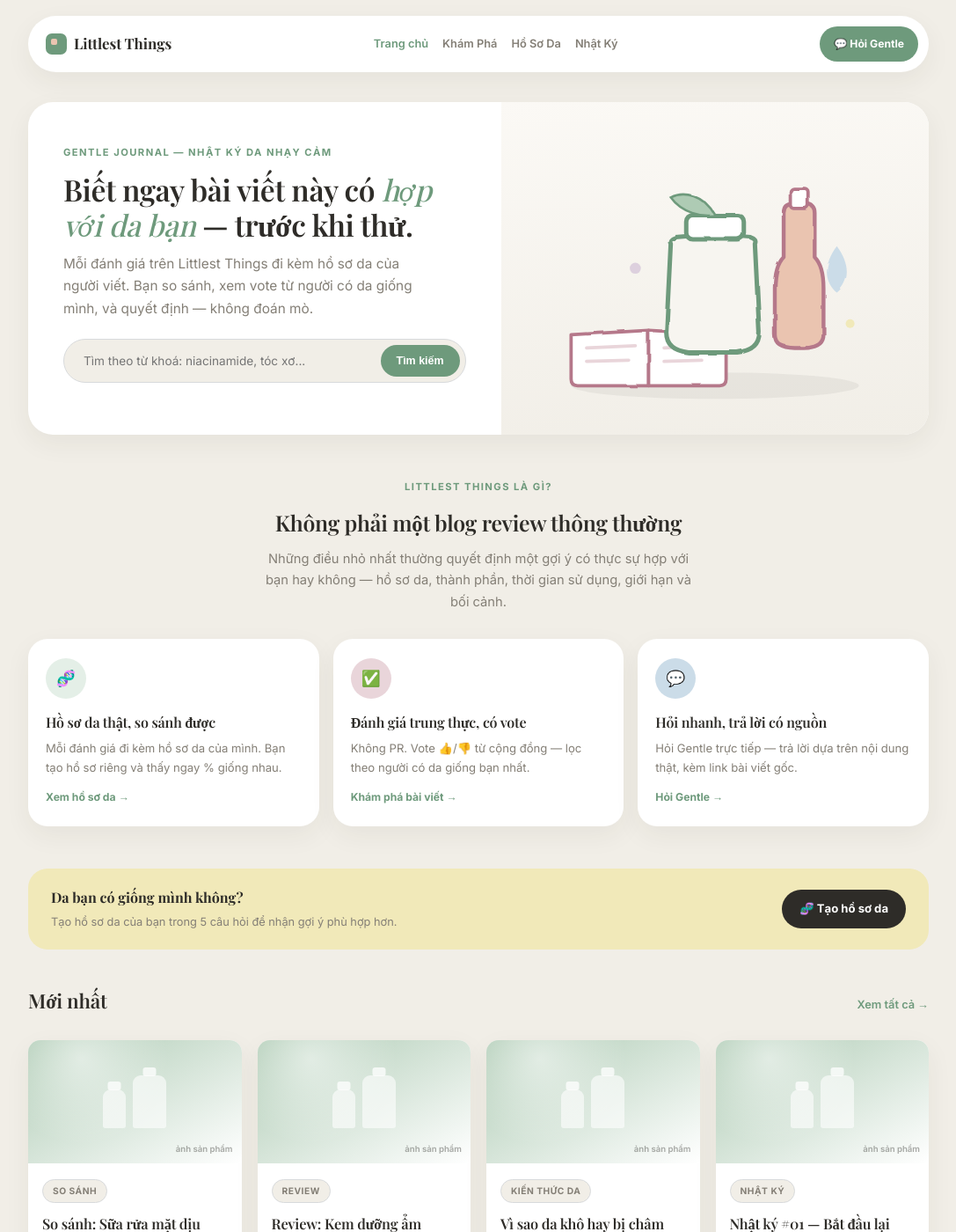
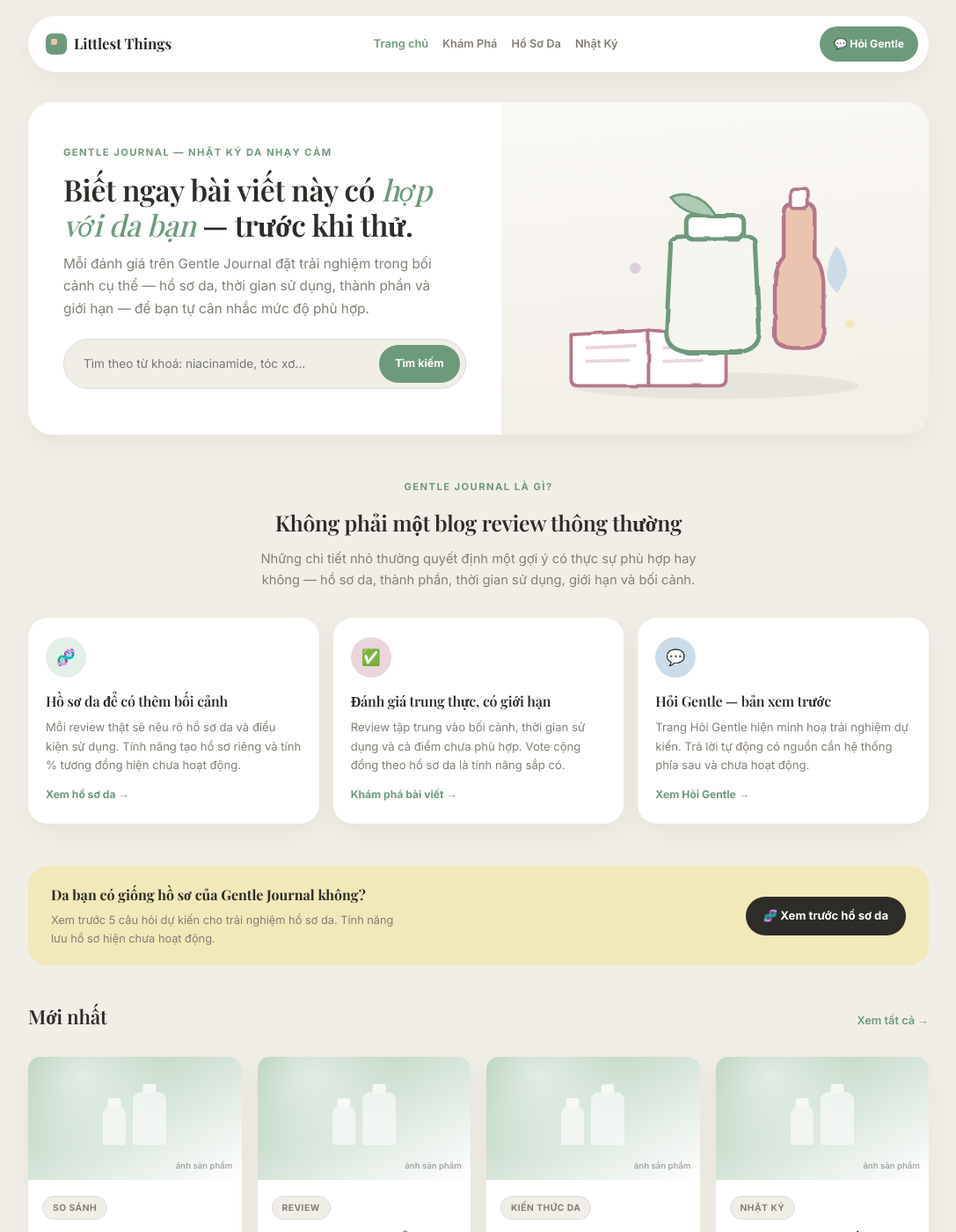
Before and after one commit to gentle-journal/gentle-journal, a Jekyll site: the page built from index.html, in a window 1280 px wide and 1400 px high. Shown: the whole window at 88% size, without its empty margins (96-1183 px from the left). Built offline with Jekyll 4.4.1, drawn with Linux system fonts in a browser that asks for light colours; some web fonts are replaced.

Commit message:
Make homepage placeholder features explicit

```diff
--- a/index.html
+++ b/index.html
@@ -7,11 +7,11 @@ title: Trang chủ
     <div class="hero-inner">
       <div class="eyebrow">Gentle Journal — Nhật Ký Da Nhạy Cảm</div>
       <h1>Biết ngay bài viết này có <span class="italic">hợp với da bạn</span> — trước khi thử.</h1>
-      <p class="sub">Mỗi đánh giá trên Littlest Things đi kèm hồ sơ da của người viết. Bạn so sánh, xem vote từ người có da giống mình, và quyết định — không đoán mò.</p>
-      <form class="search-bar" action="{{ '/kham-pha/' | relative_url }}" method="get">
-        <input type="text" name="q" placeholder="Tìm theo từ khoá: niacinamide, tóc xơ...">
-        <button class="go" type="submit">Tìm kiếm</button>
-      </form>
+      <p class="sub">Mỗi đánh giá trên Gentle Journal đặt trải nghiệm trong bối cảnh cụ thể — hồ sơ da, thời gian sử dụng, thành phần và giới hạn — để bạn tự cân nhắc mức độ phù hợp.</p>
+      <div class="search-bar" aria-label="Tìm kiếm — sắp có">
+        <input type="text" placeholder="Tìm theo từ khoá: niacinamide, tóc xơ..." disabled aria-disabled="true">
+        <span class="go" aria-disabled="true">Tìm kiếm</span>
+      </div>
     </div>
     <div class="hero-photo">
       <svg viewBox="0 0 340 300" fill="none">
@@ -36,19 +36,19 @@ title: Trang chủ
 </div>
 
 <div class="why">
-  <div class="eyebrow">Littlest Things là gì?</div>
+  <div class="eyebrow">Gentle Journal là gì?</div>
   <h2>Không phải một blog review thông thường</h2>
-  <p class="lead">Những điều nhỏ nhất thường quyết định một gợi ý có thực sự hợp với bạn hay không — hồ sơ da, thành phần, thời gian sử dụng, giới hạn và bối cảnh.</p>
+  <p class="lead">Những chi tiết nhỏ thường quyết định một gợi ý có thực sự phù hợp hay không — hồ sơ da, thành phần, thời gian sử dụng, giới hạn và bối cảnh.</p>
   <div class="value-grid">
-    <div class="vcard c1"><div class="circle">🧬</div><h3>Hồ sơ da thật, so sánh được</h3><p>Mỗi đánh giá đi kèm hồ sơ da của mình. Bạn tạo hồ sơ riêng và thấy ngay % giống nhau.</p><a class="link" href="{{ '/ho-so-da/' | relative_url }}">Xem hồ sơ da →</a></div>
-    <div class="vcard c2"><div class="circle">✅</div><h3>Đánh giá trung thực, có vote</h3><p>Không PR. Vote 👍/👎 từ cộng đồng — lọc theo người có da giống bạn nhất.</p><a class="link" href="{{ '/kham-pha/' | relative_url }}">Khám phá bài viết →</a></div>
-    <div class="vcard c3"><div class="circle">💬</div><h3>Hỏi nhanh, trả lời có nguồn</h3><p>Hỏi Gentle trực tiếp — trả lời dựa trên nội dung thật, kèm link bài viết gốc.</p><a class="link" href="{{ '/hoi-gentle/' | relative_url }}">Hỏi Gentle →</a></div>
+    <div class="vcard c1"><div class="circle">🧬</div><h3>Hồ sơ da để có thêm bối cảnh</h3><p>Mỗi review thật sẽ nêu rõ hồ sơ da và điều kiện sử dụng. Tính năng tạo hồ sơ riêng và tính % tương đồng hiện chưa hoạt động.</p><a class="link" href="{{ '/ho-so-da/' | relative_url }}">Xem hồ sơ da →</a></div>
+    <div class="vcard c2"><div class="circle">✅</div><h3>Đánh giá trung thực, có giới hạn</h3><p>Review tập trung vào bối cảnh, thời gian sử dụng và cả điểm chưa phù hợp. Vote cộng đồng theo hồ sơ da là tính năng sắp có.</p><a class="link" href="{{ '/kham-pha/' | relative_url }}">Khám phá bài viết →</a></div>
+    <div class="vcard c3"><div class="circle">💬</div><h3>Hỏi Gentle — bản xem trước</h3><p>Trang Hỏi Gentle hiện minh hoạ trải nghiệm dự kiến. Trả lời tự động có nguồn cần hệ thống phía sau và chưa hoạt động.</p><a class="link" href="{{ '/hoi-gentle/' | relative_url }}">Xem Hỏi Gentle →</a></div>
   </div>
 </div>
 
 <div class="promo">
-  <div><div class="txt">Da bạn có giống mình không?</div><div class="sub-txt">Tạo hồ sơ da của bạn trong 5 câu hỏi để nhận gợi ý phù hợp hơn.</div></div>
-  <a class="btn" href="{{ '/ho-so-da/' | relative_url }}">🧬 Tạo hồ sơ da</a>
+  <div><div class="txt">Da bạn có giống hồ sơ của Gentle Journal không?</div><div class="sub-txt">Xem trước 5 câu hỏi dự kiến cho trải nghiệm hồ sơ da. Tính năng lưu hồ sơ hiện chưa hoạt động.</div></div>
+  <a class="btn" href="{{ '/ho-so-da/' | relative_url }}">🧬 Xem trước hồ sơ da</a>
 </div>
 
 <div class="section-title"><h2>Mới nhất</h2><a class="see-all" href="{{ '/kham-pha/' | relative_url }}" style="font-size:.8rem;font-weight:600;color:var(--primary);">Xem tất cả →</a></div>
@@ -60,6 +60,7 @@ title: Trang chủ
 {% for p in site["so-sanh"] %}{% assign all_posts = all_posts | push: p %}{% endfor %}
 {% assign sorted_posts = all_posts | sort: "date" | reverse %}
 
+{% if sorted_posts.size > 0 %}
 <div class="feed-grid">
 {% for post in sorted_posts limit:6 %}
   <div class="fcard">
@@ -76,3 +77,6 @@ title: Trang chủ
   </div>
 {% endfor %}
 </div>
+{% else %}
+<div class="not-live-note">Các bài viết đầu tiên đang được chuẩn bị theo tiêu chuẩn biên tập của Gentle Journal.</div>
+{% endif %}
```
